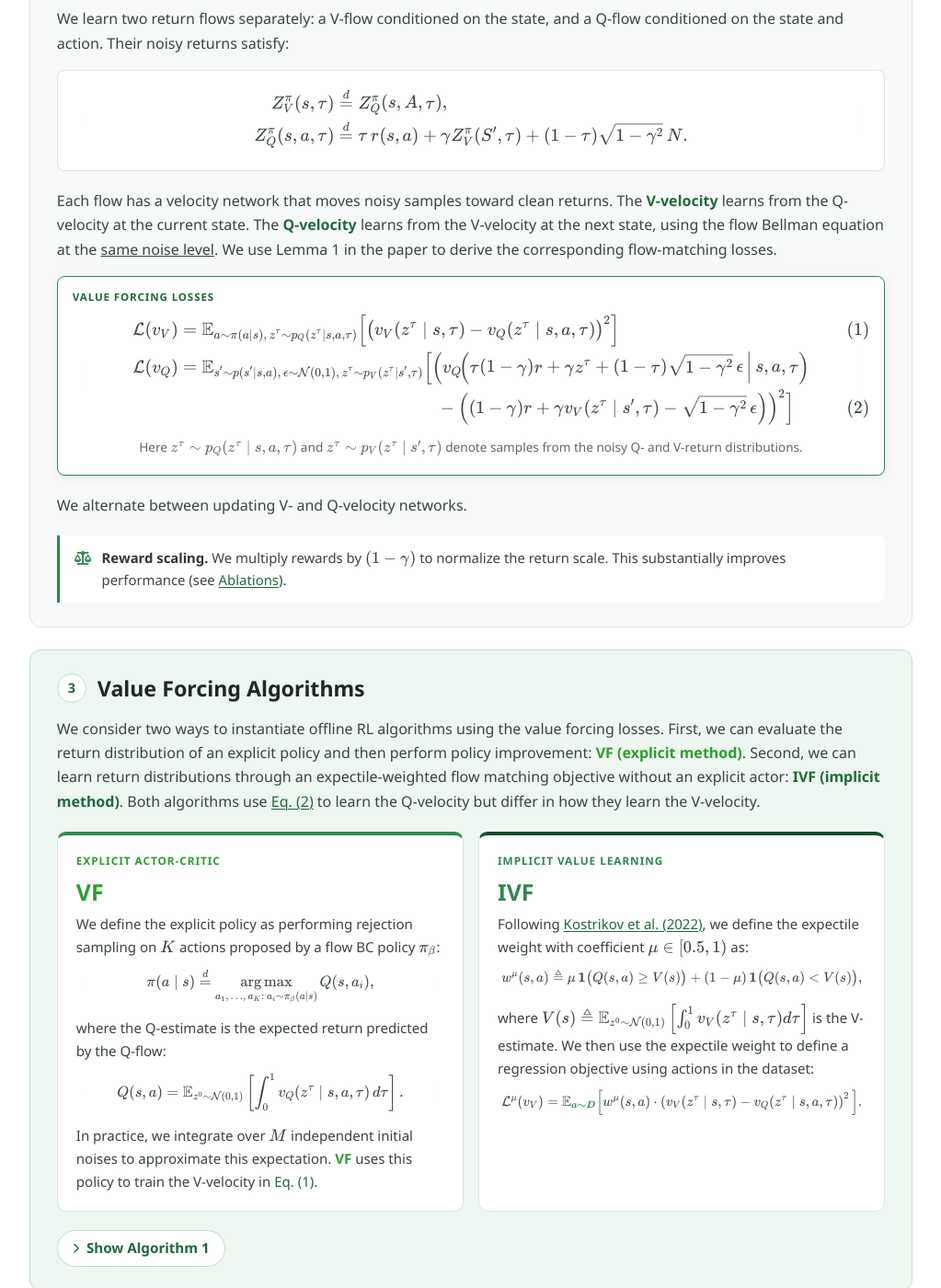
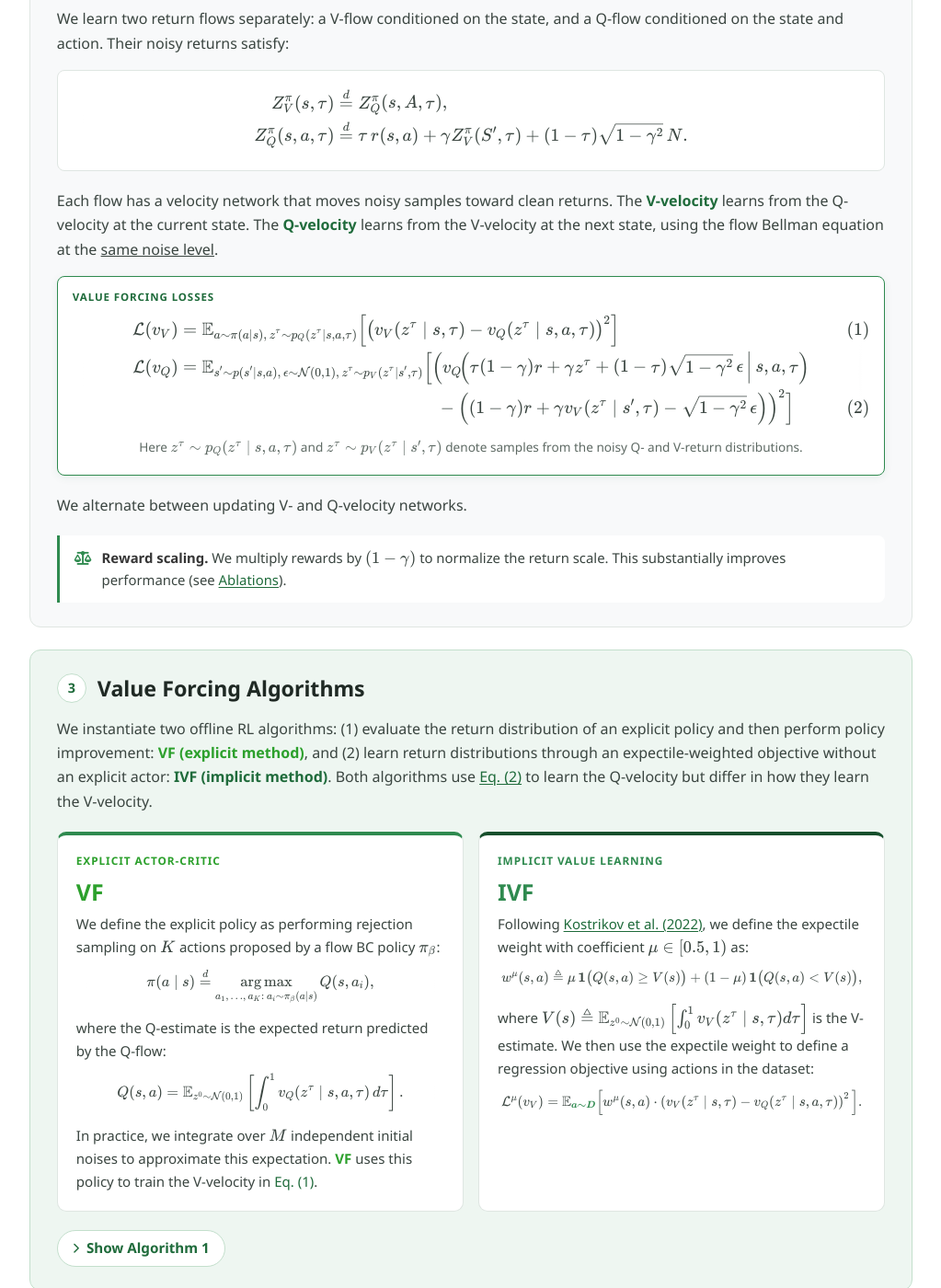
Before and after one commit to chongyi-zheng/chongyi-zheng.github.io, a Jekyll site: the page built from _pages/value_forcing.html, in a window 1280 px wide and 1400 px high, scrolled down 3633 px. Shown: the whole window at 92% size, without its empty margins (128-1151 px from the left). Built offline with Jekyll 4.4.1, drawn with Linux system fonts in a browser that asks for light colours; some web fonts are replaced.

Commit message:
update value forcing website

```diff
--- a/_pages/value_forcing.html
+++ b/_pages/value_forcing.html
@@ -2327,7 +2327,6 @@ nav: false
               Each flow has a velocity network that moves noisy samples toward clean returns.
               The <strong>V-velocity</strong> learns from the Q-velocity at the current state.
               The <strong>Q-velocity</strong> learns from the V-velocity at the next state, using the flow Bellman equation at the <u>same noise level</u>.
-              We use Lemma 1 in the paper to derive the corresponding flow-matching losses.
             </p>
           </div>
 
@@ -2377,9 +2376,8 @@ nav: false
           </div>
           <div class="prose">
             <p>
-              We consider two ways to instantiate offline RL algorithms using the value forcing losses.
-              First, we can evaluate the return distribution of an explicit policy and then perform policy improvement: <strong class="algorithm-vf">VF (explicit method)</strong>.
-              Second, we can learn return distributions through an expectile-weighted flow matching objective without an explicit actor: <strong>IVF (implicit method)</strong>.
+              We instantiate two offline RL algorithms: (1) evaluate the return distribution of an explicit policy and then perform policy improvement: <strong class="algorithm-vf">VF (explicit method)</strong>,
+              and (2) learn return distributions through an expectile-weighted objective without an explicit actor: <strong>IVF (implicit method)</strong>.
               Both algorithms use <a href="#losses">Eq.&nbsp;(2)</a> to learn the Q-velocity but differ in how they learn the V-velocity.
             </p>
           </div>
```
